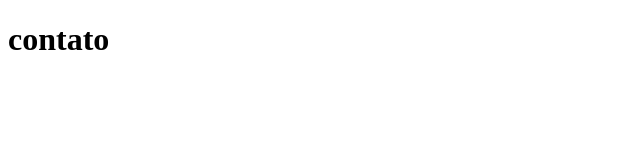
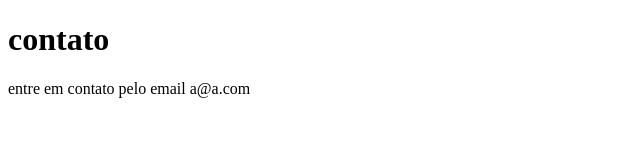
Before and after one commit to Alisonais/SISTEMA-DE-CADASTRO, a plain HTML site: page contato.html in a window 1280 px wide. Shown: the whole page, without its empty margins (0-640 px from the left). Drawn offline with Linux system fonts and the light colour scheme.

Commit message:
adicionando email de contato

```diff
--- a/contato.html
+++ b/contato.html
@@ -8,5 +8,6 @@
 </head>
 <body>
     <h1>contato</h1>
+    <p>entre em contato pelo email a@a.com</p>
 </body>
 </html>
```
